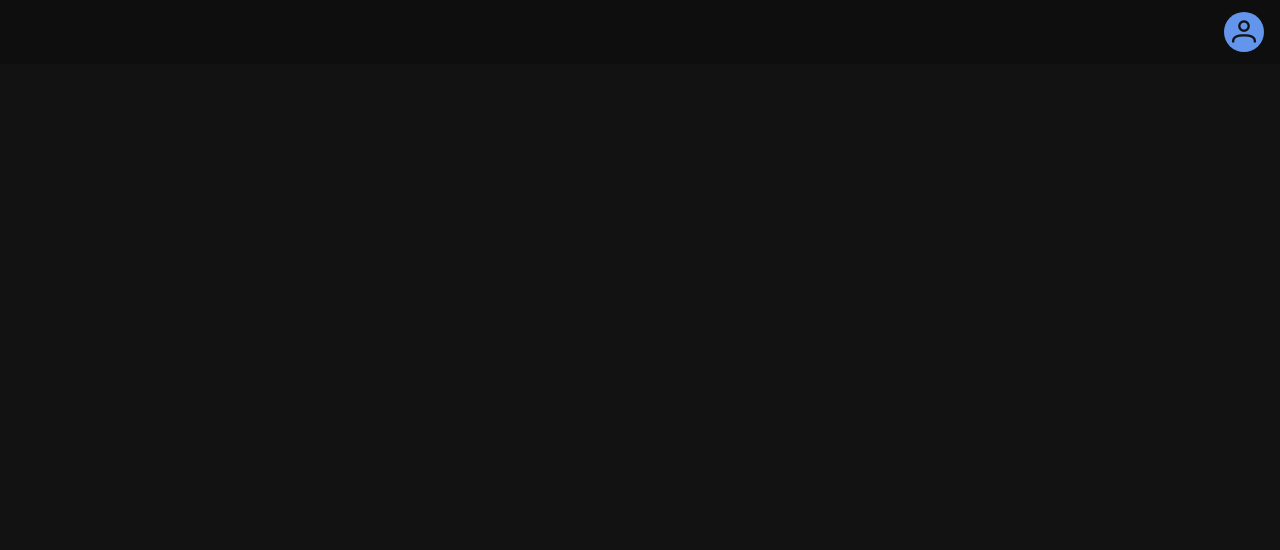
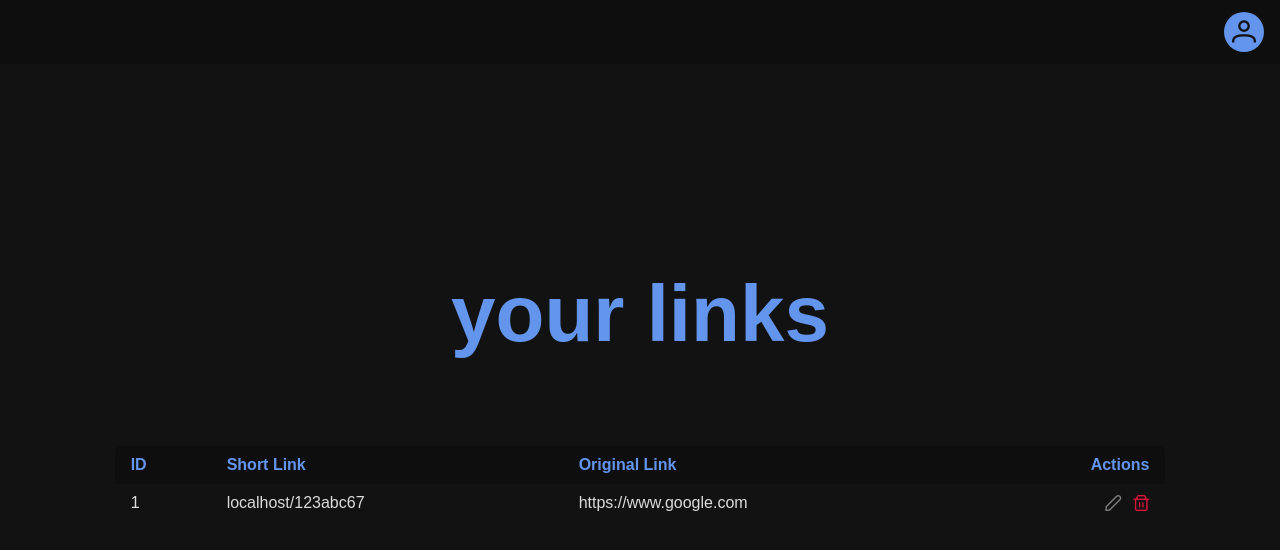
Before and after one commit to Narwhale14/CS3600-MiniLabProject, a Vue app: page /links in a window 1280 px wide. Before the commit this address had no page. Shown: the top 550 px of the page. Built offline with nearby package versions, Linux system fonts and the light colour scheme.

Commit message:
view all links page

```diff
--- a/src/Sidebar.vue
+++ b/src/Sidebar.vue
@@ -1,8 +1,7 @@
 <script setup lang="ts">
-import { useRoute, useRouter } from 'vue-router'
+import { useRouter } from 'vue-router'
 import { loggedIn } from './auth'
 
-const route = useRoute()
 const router = useRouter()
 </script>
 
@@ -11,7 +10,7 @@ const router = useRouter()
 		<button class="sidebar-button" @click="router.push('/')">Home</button>
 
 		<template v-if="loggedIn">
-			<button class="sidebar-button">View All Links</button>
+			<button class="sidebar-button" @click="router.push('/links')">View All Links</button>
 			<button class="sidebar-button logout-button" @click="loggedIn = false">Log Out</button>
 		</template>
 
--- /dev/null
+++ b/src/pages/ViewAllLinks.vue
@@ -0,0 +1,193 @@
+<script setup lang="ts">
+import { ref } from 'vue'
+
+interface Link {
+  id: number
+  code: string
+  url: string
+};
+
+const domain = location.host;
+
+// hard coded test row
+const links = ref<Link[]>([
+  {
+    id: 1,
+    code: '123abc67',
+    url: 'https://www.google.com',
+  },
+]);
+
+const editingId = ref<number | null>(null);
+const draftCode = ref('');
+const vFocus = { mounted: (element: HTMLElement) => element.focus() };
+
+function startEdit(link: Link) {
+  editingId.value = link.id;
+  draftCode.value = link.code;
+}
+
+function saveEdit(link: Link) {
+  const code = draftCode.value.trim();
+  if(!code) return;
+
+  link.code = code;
+  editingId.value = null;
+}
+
+function cancelEdit() {
+  editingId.value = null;
+}
+</script>
+
+<template>
+  <h1 class="title-text">your links</h1>
+
+  <div class="table-wrapper">
+    <table class="links-table">
+      <thead>
+        <tr>
+          <th class="id-column">ID</th>
+          <th>Short Link</th>
+          <th>Original Link</th>
+          <th>Actions</th>
+        </tr>
+      </thead>
+
+      <tbody>
+        <tr v-for="link in links" :key="link.id">
+          <td>{{ link.id }}</td>
+
+          <td>
+            <div class="short-link">
+              <span>{{ domain }}/</span>
+              <span v-if="editingId === link.id" class="code-edit">
+                <input class="code-input" v-model="draftCode" v-focus maxlength="20" @keyup.enter="saveEdit(link)" @keyup.esc="cancelEdit">
+                <span class="edit-buttons">
+                  <button class="action-button save-button pi pi-check" @click="saveEdit(link)"></button>
+                  <button class="action-button pi pi-times" @click="cancelEdit"></button>
+                </span>
+              </span>
+              <template v-else>{{ link.code }}</template>
+            </div>
+          </td>
+
+          <td>
+            <div class="scroll-cell">{{ link.url }}</div>
+          </td>
+
+          <td>
+            <div class="actions">
+              <button class="action-button pi pi-pencil" @click="startEdit(link)"></button>
+              <button class="action-button delete-button pi pi-trash"></button>
+            </div>
+          </td>
+        </tr>
+      </tbody>
+    </table>
+  </div>
+</template>
+
+<style scoped>
+.title-text {
+  font-size: 5rem;
+  color: cornflowerblue;
+  user-select: none;
+}
+
+.table-wrapper {
+  max-width: 100%;
+  overflow-x: auto;
+  border-radius: 0.4rem;
+  box-sizing: border-box;
+}
+
+.links-table {
+  border-collapse: collapse;
+}
+
+.links-table th, .links-table td {
+  padding: 0.6rem 1rem;
+  text-align: left;
+  white-space: nowrap;
+}
+
+.links-table th {
+  background-color: var(--canvas-dark);
+  color: cornflowerblue;
+}
+
+.links-table td {
+  border-top: 1px solid var(--canvas-dark);
+  color: gainsboro;
+}
+
+.id-column {
+  width: 4rem;
+}
+
+.short-link {
+  width: 20rem;
+  display: flex;
+  align-items: center;
+}
+
+.code-edit {
+  position: relative;
+  flex: 1;
+  margin: -0.3rem 0;
+}
+
+.code-input {
+  box-sizing: border-box;
+  width: 100%;
+  height: 1.75rem;
+  padding: 0 3.25rem 0 0.4rem;
+  border: 1px solid cornflowerblue;
+  border-radius: 0.4rem;
+  font-size: 1rem;
+  color: gainsboro;
+}
+
+.edit-buttons {
+  position: absolute;
+  right: 0.5rem;
+  top: 50%;
+  transform: translateY(-50%);
+  display: flex;
+  gap: 0.5rem;
+}
+
+.scroll-cell {
+  width: 30rem;
+  overflow-x: auto;
+  scrollbar-width: thin;
+}
+
+.actions {
+  display: flex;
+  justify-content: end;
+  gap: 0.75rem;
+}
+
+.action-button {
+  padding: 0;
+  background: none;
+  border: none;
+  font-size: 1rem;
+  color: gray;
+  cursor: pointer;
+}
+
+.action-button:hover {
+  color: gainsboro;
+}
+
+.delete-button {
+  color: crimson;
+}
+
+.delete-button:hover {
+  color: color-mix(in oklab, crimson, white 20%);
+}
+</style>
--- a/src/router.ts
+++ b/src/router.ts
@@ -2,12 +2,14 @@ import { createRouter, createWebHistory } from 'vue-router';
 import LinkShortener from './pages/LinkShortener.vue';
 import LoginPage from './pages/LoginPage.vue';
 import SignupPage from './pages/SignupPage.vue';
+import ViewAllLinks from './pages/ViewAllLinks.vue';
 
 export const router = createRouter({
     history: createWebHistory(),
     routes: [
         { path: '/', component: LinkShortener },
         { path: '/login', component: LoginPage },
-        { path: '/signup', component: SignupPage }
+        { path: '/signup', component: SignupPage },
+        { path: '/links', component: ViewAllLinks }
     ]
 });
```
